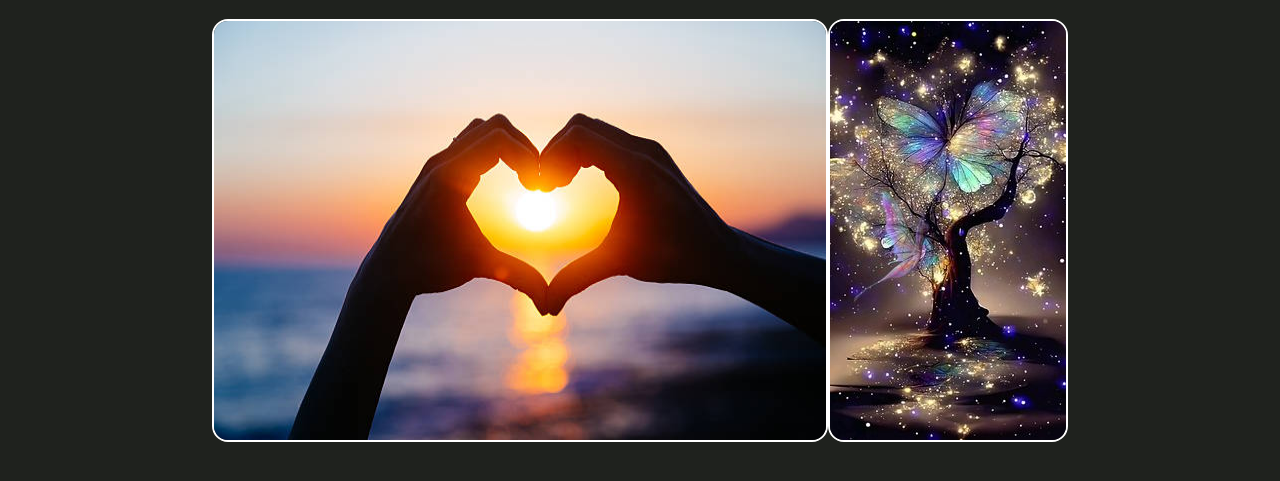
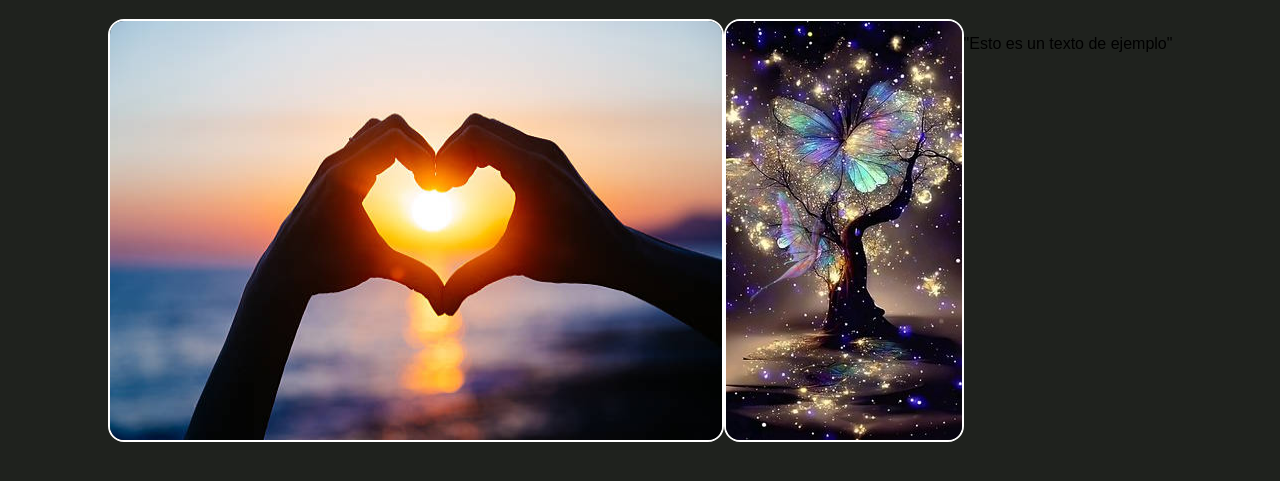
Before and after one commit to mvidal90/eit-html-css, a plain HTML site: page images.html in a window 1280 px wide. Shown: the part 61-542 px from the top of the page. Drawn offline with Linux system fonts and the light colour scheme.

Commit message:
ADD example text

```diff
--- a/images.html
+++ b/images.html
@@ -18,6 +18,7 @@
             src="images/vertical.jpg"
             alt="Árbol mágico con mariposas y destellos"
             class="images" />
+        <p>"Esto es un texto de ejemplo"</p>
     </div>
 </body>
 </html>
```
